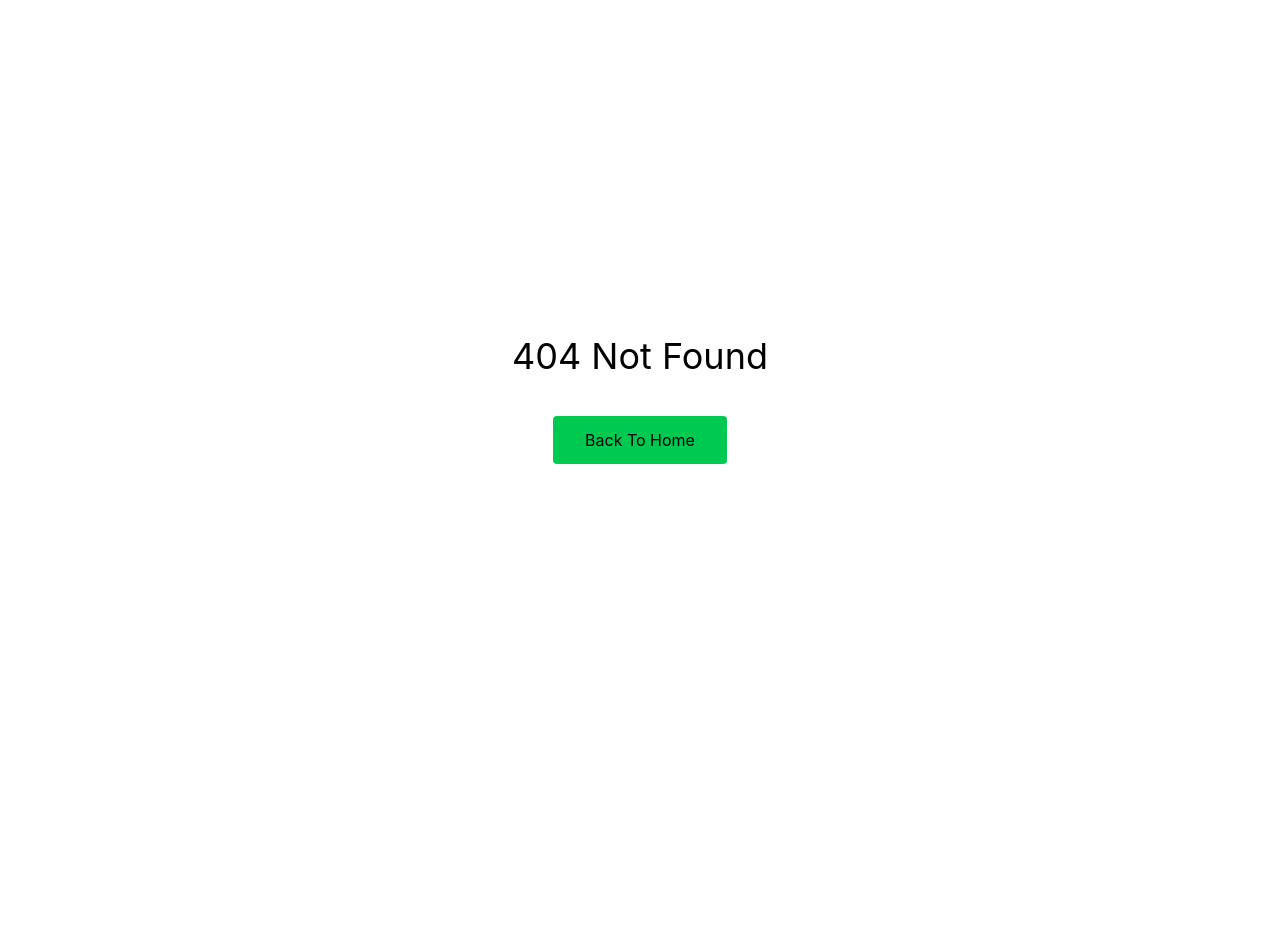
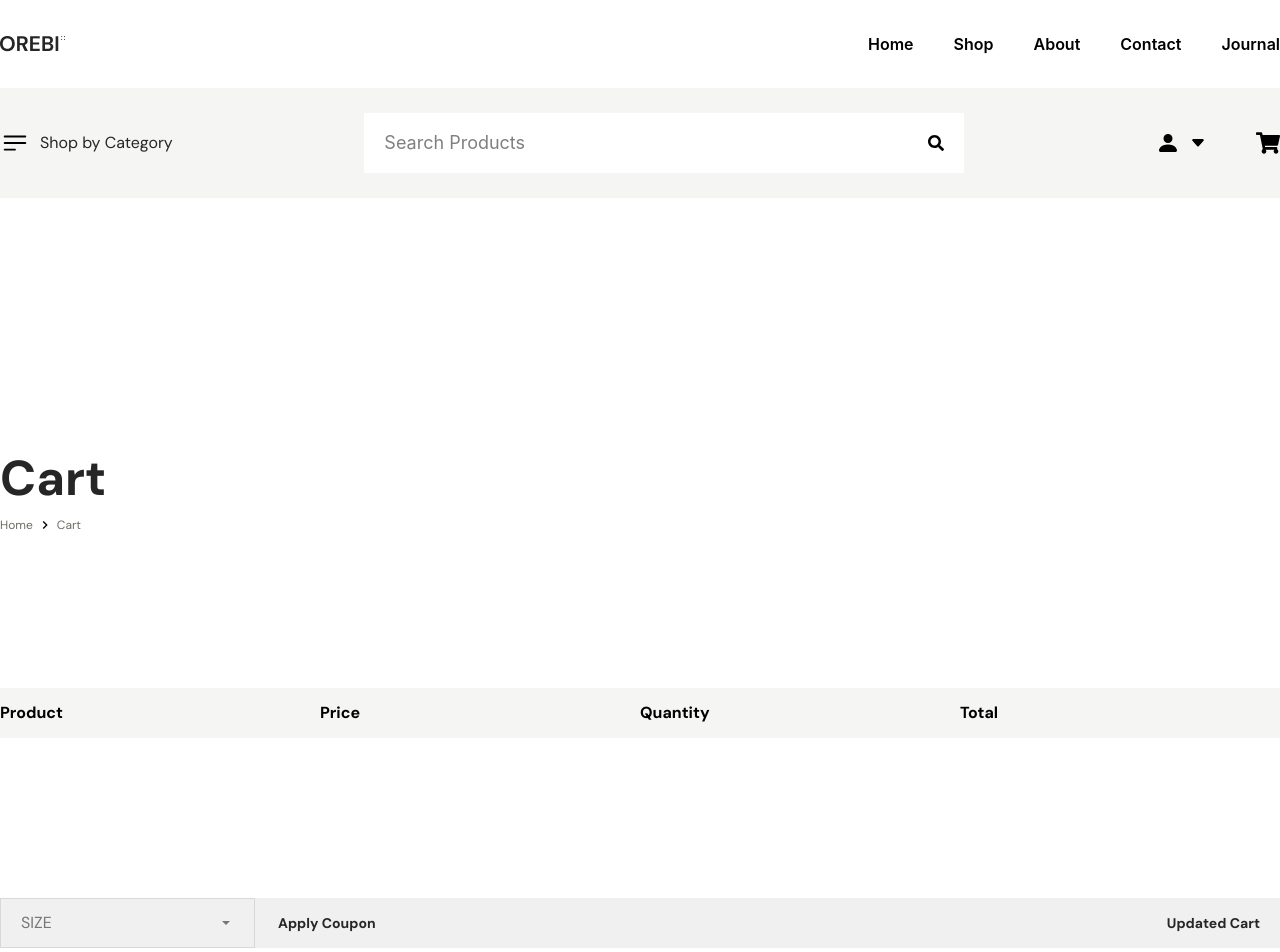
Before and after one commit to dev-abirhossen/Orebi, a React (Vite) app: page /cart in a window 1280 px wide. Before the commit this address had no page. Shown: the top 952 px of the page. Before the commit the page ends 800 px from the top, so only its background shows below. Built offline with nearby package versions, Linux system fonts and the light colour scheme.

Commit message:
cartpage creation

```diff
--- a/src/App.jsx
+++ b/src/App.jsx
@@ -19,6 +19,7 @@ import AddressIndex from "./pages/dashboard/addressPage/AddressIndex";
 import AccountDetailsIndex from "./pages/dashboard/accountDetailsPage/AccountDetailsIndex";
 import ContactIndex from "./pages/contactPage/ContactIndex";
 import RegistrationIndex from "./pages/loginPage/RegistrationIndex";
+import CartIndex from "./pages/cartPage/CartIndex";
 
 const routes = createRoutesFromElements(
   <Route>
@@ -29,6 +30,7 @@ const routes = createRoutesFromElements(
       <Route path="/login" element={<LoginIndex />} />
       <Route path="/contact" element={<ContactIndex/>} />
       <Route path="/registration" element={<RegistrationIndex/>}/>
+      <Route path="/cart" element={<CartIndex/>}/>
       <Route element={<DashboardLayout />}>
         {/* <Route path="/dashboard" element={<Dashboard />} /> */}
         <Route path="/dashboard" element={<DashboardIndex/>}/>
--- /dev/null
+++ b/src/dummyData/cartHeadData.js
@@ -0,0 +1,18 @@
+export const cartHeadData= [
+    {
+        id:0,
+        label:"Product",
+    },
+    {
+        id:0,
+        label:"Price",
+    },
+    {
+        id:0,
+        label:"Quantity",
+    },
+    {
+        id:0,
+        label:"Total",
+    },
+]
--- /dev/null
+++ b/src/dummyData/cartSize.js
@@ -0,0 +1,18 @@
+export const cartSizeData = [
+    {
+        id:0,
+        label:"XL"
+    },
+    {
+        id:1,
+        label:"Medium"
+    },
+    {
+        id:2,
+        label:"XXL"
+    },
+    {
+        id:3,
+        label:"XXXL"
+    },
+]
--- a/src/index.css
+++ b/src/index.css
@@ -17,6 +17,8 @@
   --color-gray4: #D8D8D8;
   --color-gray5: #6D6D6D;
   --color-gray6: #979797;
+  --color-cuponCol: #F0F0F0;
+
 
   /* ============ Color end =============== */
 
--- /dev/null
+++ b/src/pages/cartPage/CartIndex.jsx
@@ -0,0 +1,49 @@
+import React, { useState } from 'react'
+import Container from '../../components/common/Container'
+import BreadCrumb from '../../components/common/BreadCrumb'
+import { cartHeadData } from '../../dummyData/cartHeadData'
+import { IoMdArrowDropdown } from "react-icons/io";
+import { cartSizeData } from '../../dummyData/cartSize';
+
+
+const CartIndex = () => {
+    const [size, setsize] = useState(false)
+
+    const handleSize = (e) => {
+        setsize(e)
+    }
+    return (
+        <section className='py-31'>
+            <Container>
+                <BreadCrumb rootPage={"Home"} label={"Cart"} />
+                <div className='w-full h-12.5 bg-gray1 grid grid-cols-4 items-center'>
+                    {cartHeadData.map((item, index) => (
+                        <span className='font-DMSans text-base leading-6 font-bold' key={index}>{item.label}</span>
+                    ))}
+                </div>
+
+                <div className='h-40'>
+
+                </div>
+                <div className='w-full bg-cuponCol  flex justify-between items-center'>
+                    <div className='flex gap-5.75 items-center'>
+                        <div onClick={() => handleSize(!size)} className='flex relative cursor-pointer text-base font-normal text-gray3 font-DMSans uppercase w-63.75 h-12.5 justify-between px-5 py-2.5 items-center border border-gray4'>
+                            <span>Size</span>
+                            <IoMdArrowDropdown />
+                            <ul className='absolute flex flex-col -bottom-1 right-0 translate-y-full bg-white shadow-2xl  '>
+                                {size &&
+                                    cartSizeData.map((item, index) => (
+                                        <li className='border-b border-b-gray3 last:border-0 px-4 py-2' key={index}>{item.label}</li>
+                                    ))}
+                            </ul>
+                        </div>
+                        <span className='font-bold font-DMSans text-sm text-primary'>Apply Coupon</span>
+                    </div>
+                    <div className='font-bold font-DMSans text-sm text-primary mr-5 cursor-pointer'>Updated Cart </div>
+                </div>
+            </Container>
+        </section>
+    )
+}
+
+export default CartIndex
```
